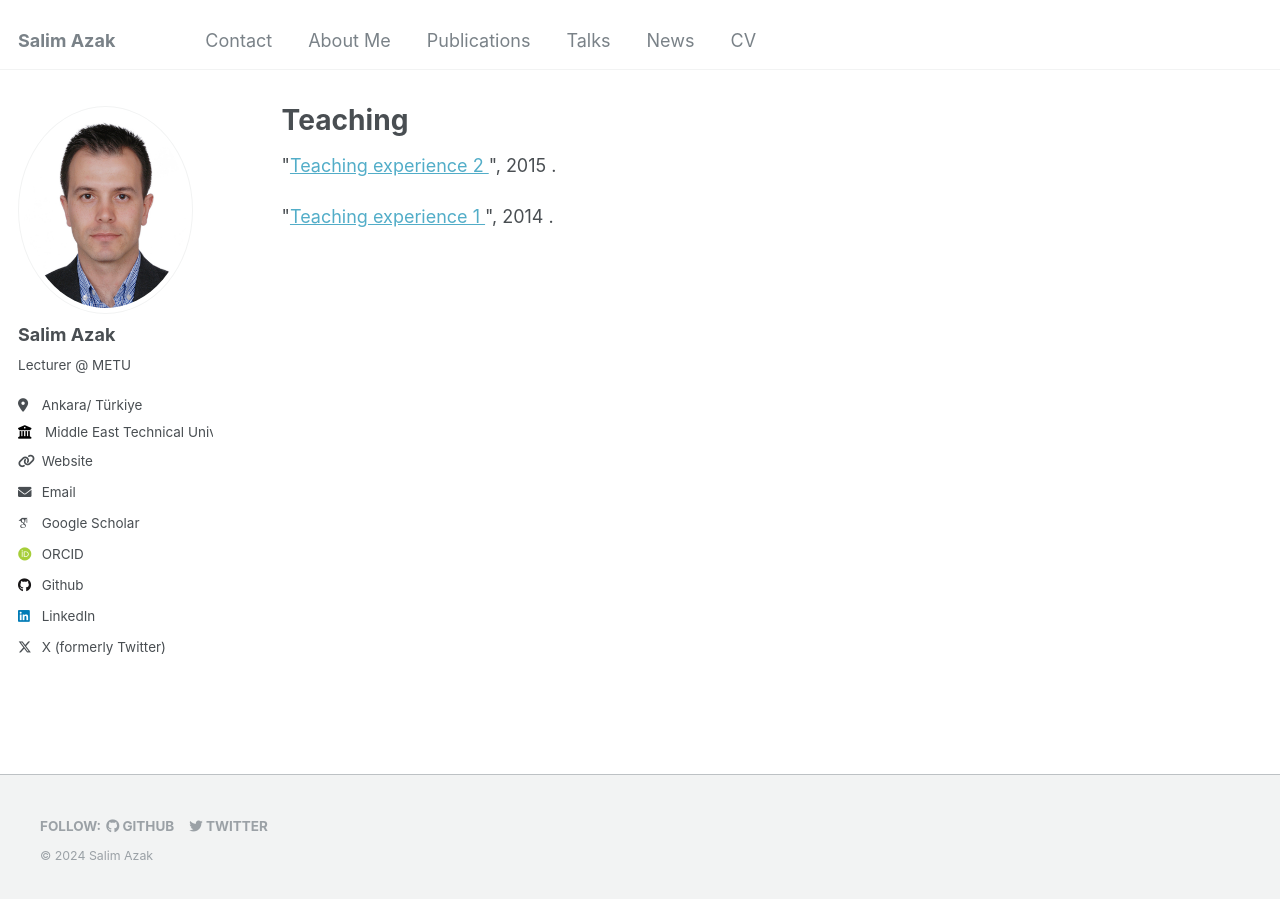
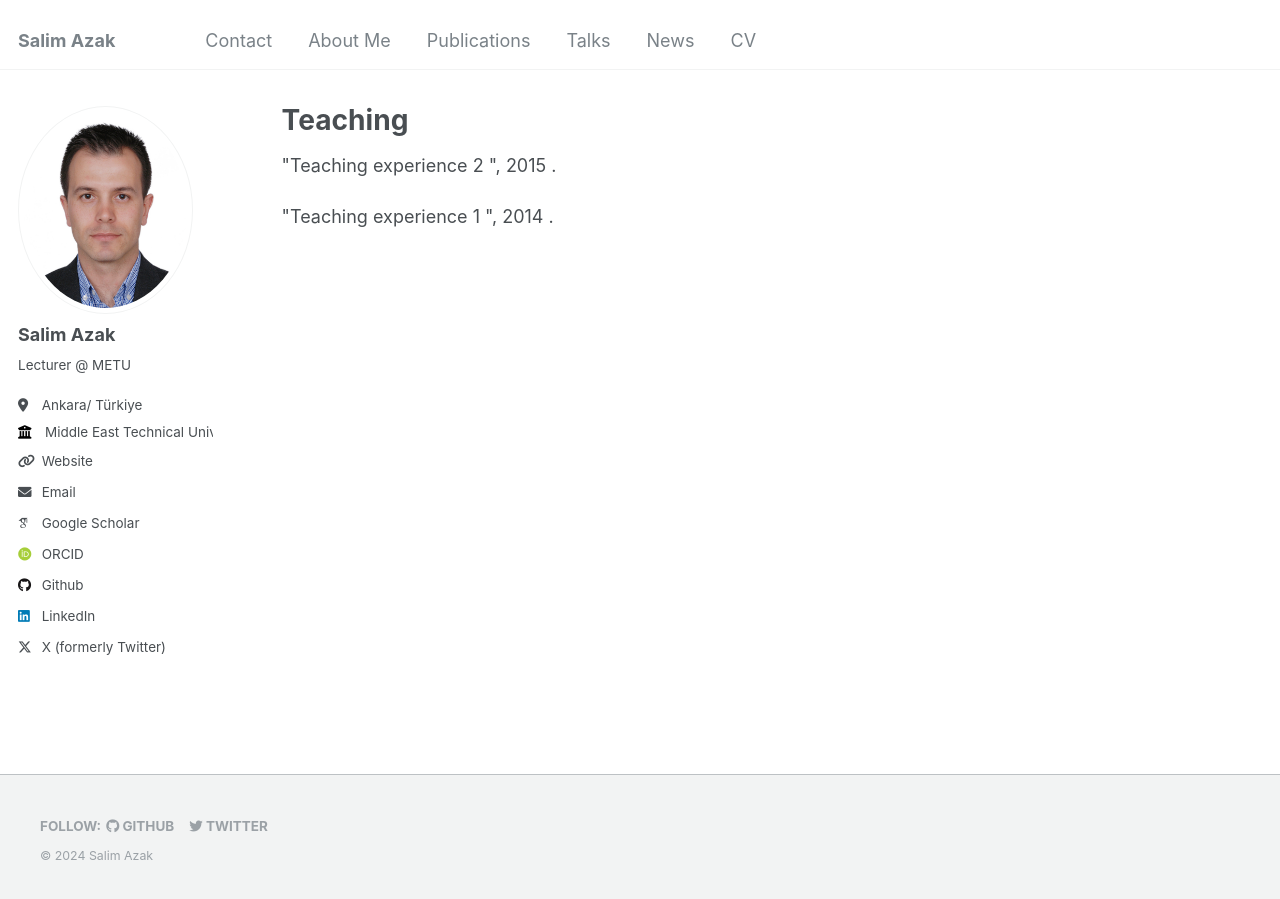
Before and after one commit to salimazak/salimazak.github.io, a Jekyll site: the page built from _pages/teaching.html, in a window 1280 px wide. Built offline with Jekyll 4.4.1, drawn with Linux system fonts in a browser that asks for light colours; some web fonts are replaced.

Commit message:
Update archive-single.html

```diff
--- a/_includes/archive-single.html
+++ b/_includes/archive-single.html
@@ -20,8 +20,12 @@
         {{ post.authors }},
       {% endif %}
 
-      <!-- Title -->
-      "<a href="https://doi.org/{{ post.doi }}">{{ title }}</a>",
+      <!-- Title with DOI Link if Available -->
+      {% if post.doi %}
+        "<a href="https://doi.org/{{ post.doi }}">{{ title }}</a>",
+      {% else %}
+        "{{ title }}",
+      {% endif %}
 
       <!-- Journal or Conference -->
       {% if post.category == 'journal' %}
```
